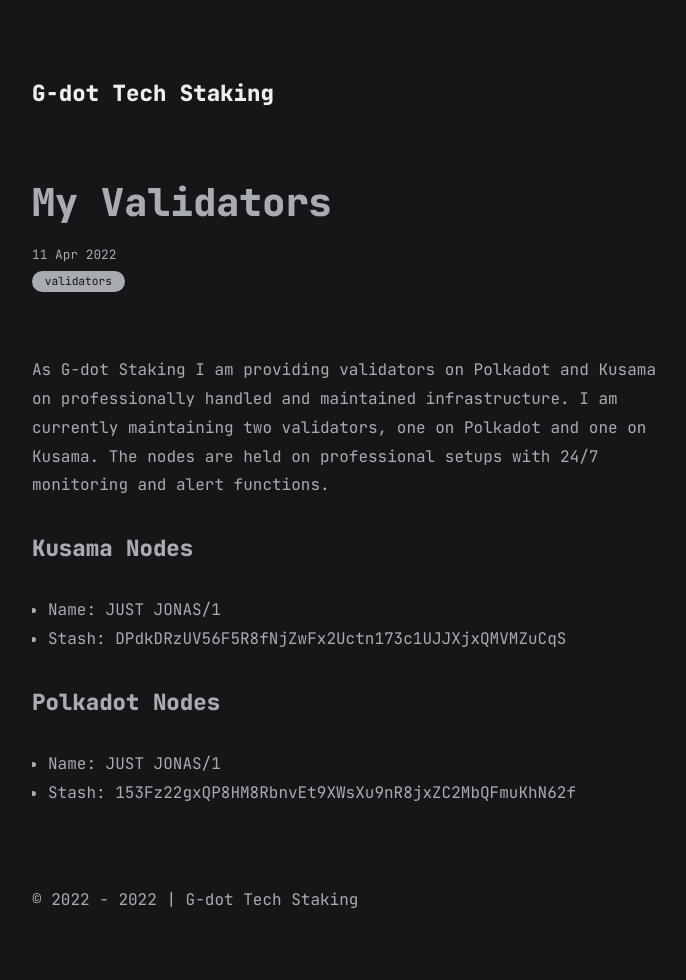
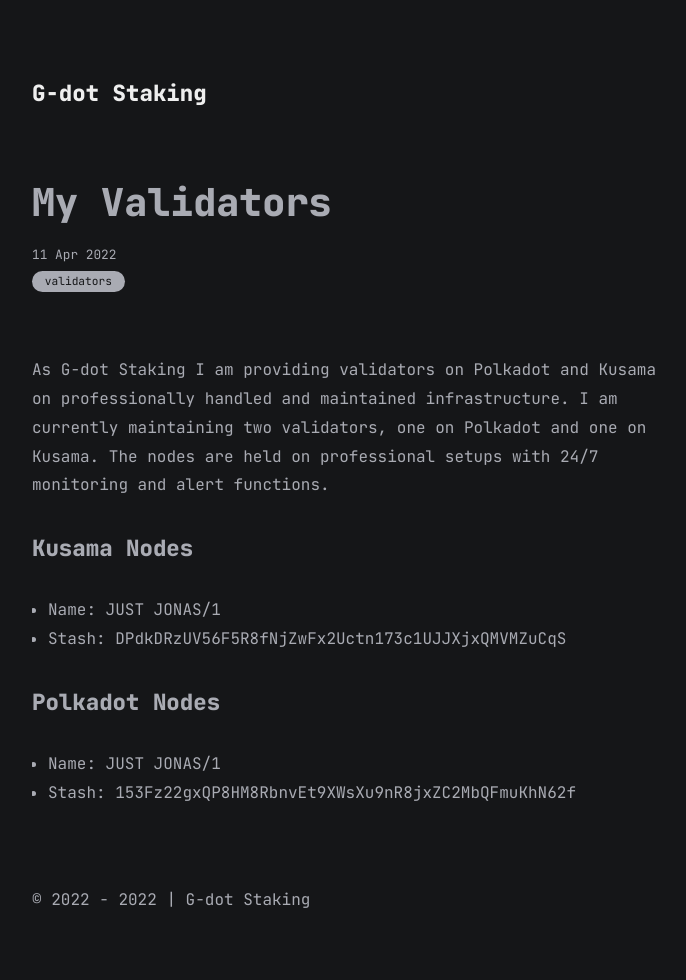
Before and after one commit to jonasW3F/g-dot-tech, a Jekyll site: the page built from all_collections/_posts/2021-11-04-validators.md, in a window 1280 px wide. Shown: the whole page, without its empty margins (283-969 px from the left). Built offline with Jekyll 4.4.1, drawn with Linux system fonts in a browser that asks for light colours.

Commit message:
removed Tech

```diff
--- a/_config.yml
+++ b/_config.yml
@@ -1,4 +1,4 @@
-title: "G-dot Tech Staking"
+title: "G-dot Staking"
 markdown: kramdown
 url: ""
 baseurl: "/"
```
Also changed, not shown: 4 other files.
